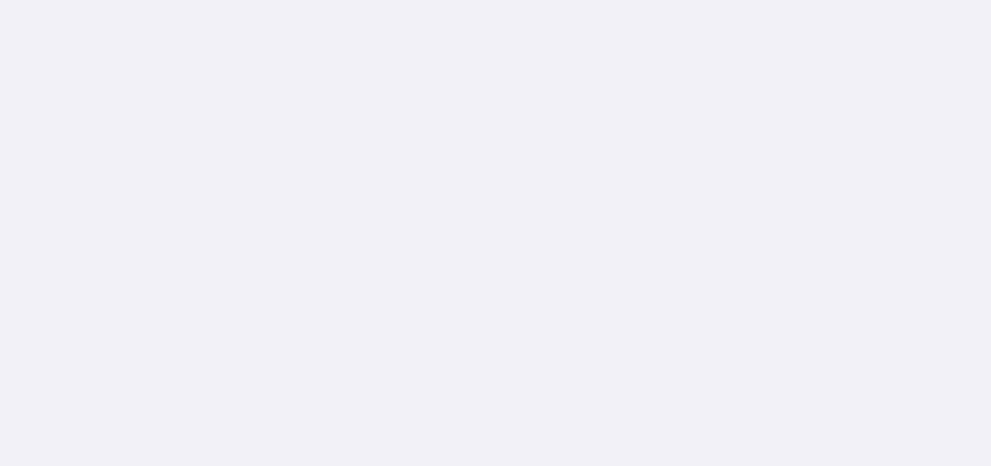
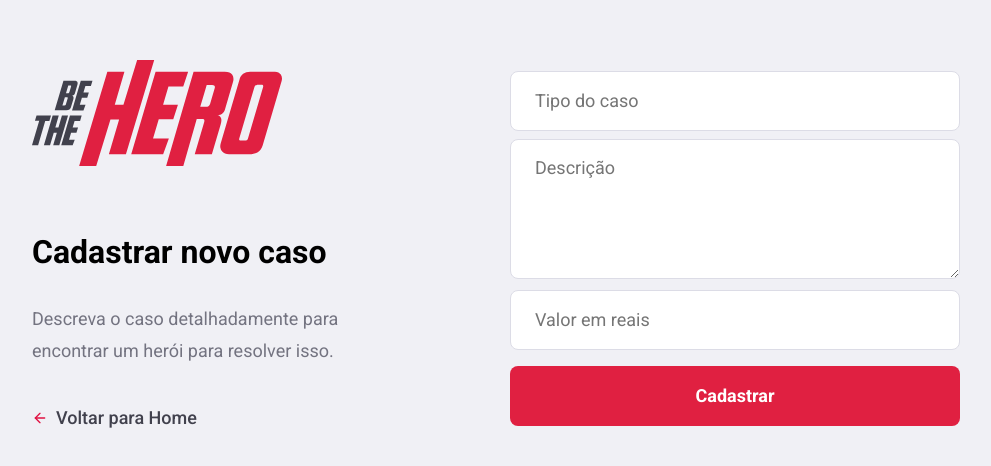
Before and after one commit to mateusvilione/bethehero-front, a React (Create React App) app: page /incidents/new in a window 1280 px wide. Shown: the part 156-622 px from the top of the page, without its empty margins (144-1135 px from the left). Built offline with nearby package versions, Linux system fonts and the light colour scheme.

Commit message:
Criação do Cadastro de incidentes

```diff
--- a/src/global.css
+++ b/src/global.css
@@ -30,6 +30,17 @@
   border: 1px solid #dcdce6;
   border-radius: 8px;
   padding: 0 24px;
+}
+
+form textarea {
+  width: 100%;
+  min-height: 140px;
+  color: #333;
+  resize: vertical;
+  border: 1px solid #dcdce6;
+  border-radius: 8px;
+  padding: 16px 24px;
+  line-height: 24px;
 }
 
 .button {
--- /dev/null
+++ b/src/pages/NewIncident/index.js
@@ -0,0 +1,39 @@
+import React from "react";
+import { Link } from "react-router-dom";
+
+import { FiArrowLeft } from "react-icons/fi";
+
+import "./styles.css";
+
+import logoImg from "../../assets/logo.svg";
+
+export default function NewIncident() {
+    return (
+        <div className="new-incident-container">
+            <div className="content">
+                <section>
+                    <img src={logoImg} alt="" />
+
+                    <h1>Cadastrar novo caso</h1>
+                    <p>
+                        Descreva o caso detalhadamente para encontrar um herói para resolver isso.
+                    </p>
+
+                    <Link className="back-link" to="/profile">
+                        <FiArrowLeft size={16} color="#E01041" />
+                            Voltar para Home
+                    </Link>
+
+                </section>
+
+                <form>
+                    <input type="text" placeholder="Tipo do caso"/>
+                    <textarea placeholder="Descrição"/>
+                    <input type="number" placeholder="Valor em reais"/>
+
+                    <button type="submit" className="button">Cadastrar</button>
+                </form>
+            </div>
+        </div>
+    );
+}
--- /dev/null
+++ b/src/pages/NewIncident/styles.css
@@ -0,0 +1,48 @@
+.new-incident-container {
+    width: 100%;
+    max-width: 1120px;
+    height: 100vh;
+    margin: 0 auto;
+
+    display: flex;
+    align-items: center;
+    justify-content: center;
+}
+
+.new-incident-container .content {
+    width: 100%;
+    padding: 96px;
+    background: #f0f0f5;
+    box-shadow: 0 0 100px rgba(0, 0, 0, 0.1);
+    border-radius: 8px;
+
+    display: flex;
+    justify-content: space-between;
+    align-items: center;
+}
+
+.new-incident-container .content section {
+    width: 100%;
+    max-width: 380px;
+}
+
+.new-incident-container .content section h1 {
+    margin: 64px 0 32px;
+    font-size: 32px;
+}
+
+.new-incident-container .content section p {
+    font-size: 18px;
+    color: #737380;
+    line-height: 32px;
+}
+
+.new-incident-container .content form {
+    width: 100%;
+    max-width: 450px;
+}
+
+.new-incident-container .content form input,
+.new-incident-container .content form textarea  {
+    margin-top: 8px;
+}
--- a/src/routes.js
+++ b/src/routes.js
@@ -4,6 +4,7 @@
 import Logon from './pages/Logon';
 import Register from './pages/Register';
 import Profile from './pages/Profile';
+import NewIncident from './pages/NewIncident';
 
 export default function Routes() {
     return (
@@ -12,6 +13,7 @@
                 <Route path="/" exact component={Logon} />
                 <Route path="/register" component={Register} />
                 <Route path="/profile" component={Profile} />
+                <Route path="/incidents/new" component={NewIncident} />
             </Switch>
         </BrowserRouter>
     )
```
